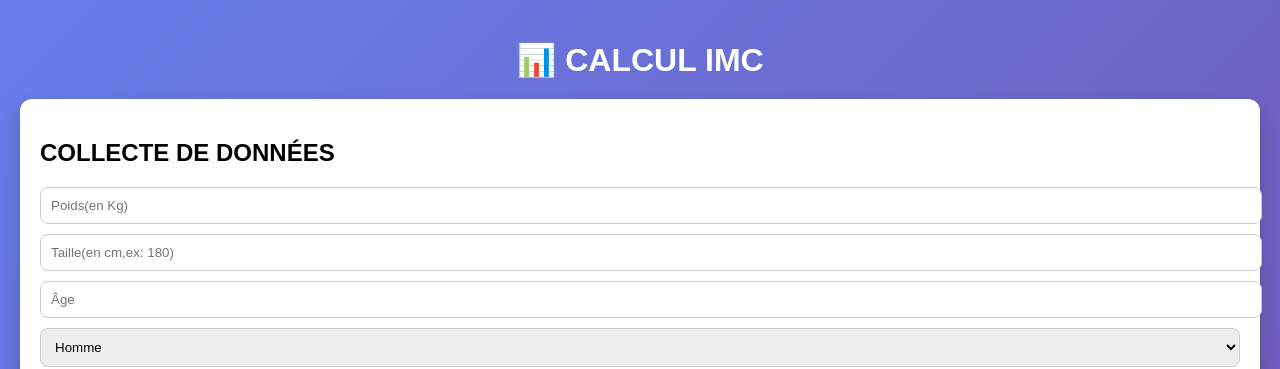
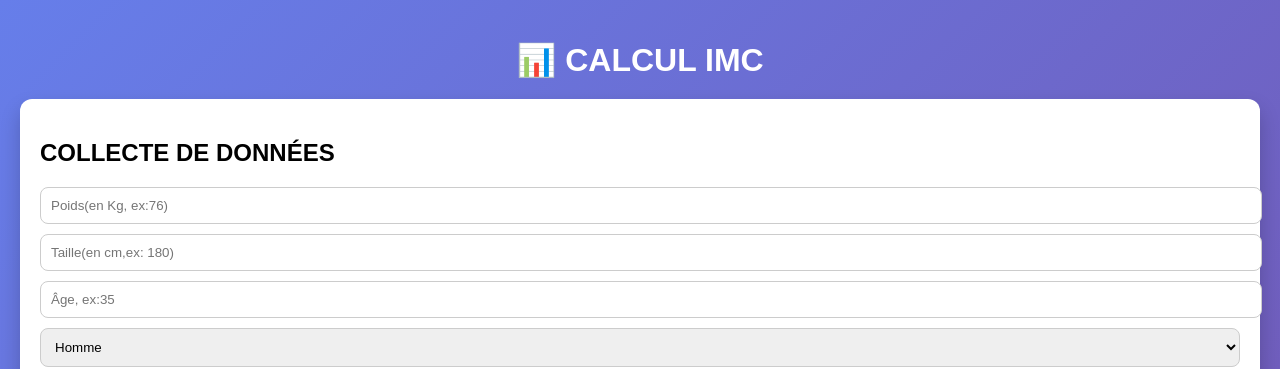
Before and after one commit to Jesben-ui/imc-frontend, a React (Create React App) app: page / in a window 1280 px wide. Shown: the top 369 px of the page. Built offline with nearby package versions, Linux system fonts and the light colour scheme; no server answers.

Commit message:
Update input placeholders for clarity

```diff
--- a/src/App.js
+++ b/src/App.js
@@ -231,7 +231,7 @@ const regressionData = {
         <h2>COLLECTE DE DONNÉES</h2>
 
         <input
-          placeholder="Poids(en Kg)"
+          placeholder="Poids(en Kg, ex:76)"
           value ={form.poids}
           onChange={(e) => setForm({ ...form, poids : e.target.value })}
           style={styles.input}
@@ -245,7 +245,7 @@ const regressionData = {
         />
 
         <input
-          placeholder="Âge"
+          placeholder="Âge, ex:35"
           value ={form.age}
           onChange={(e) => setForm({ ...form, âge: e.target.value })}
           style={styles.input}
```
